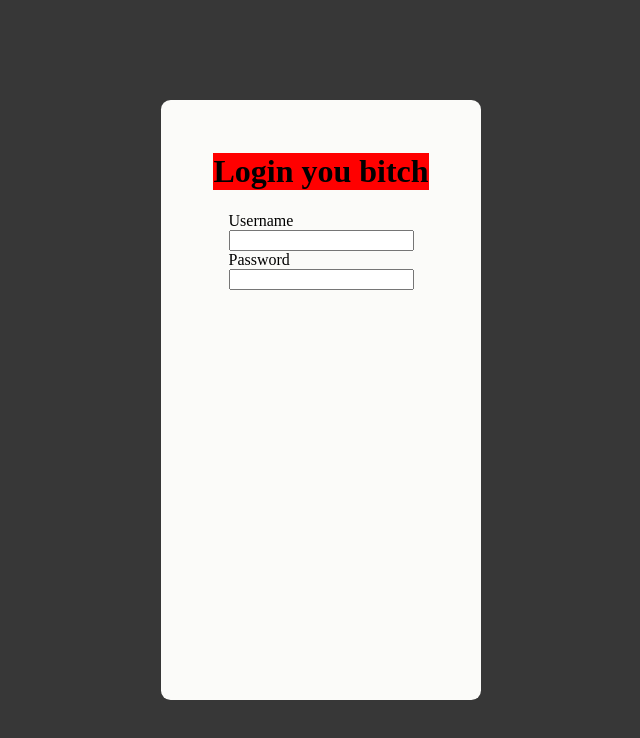
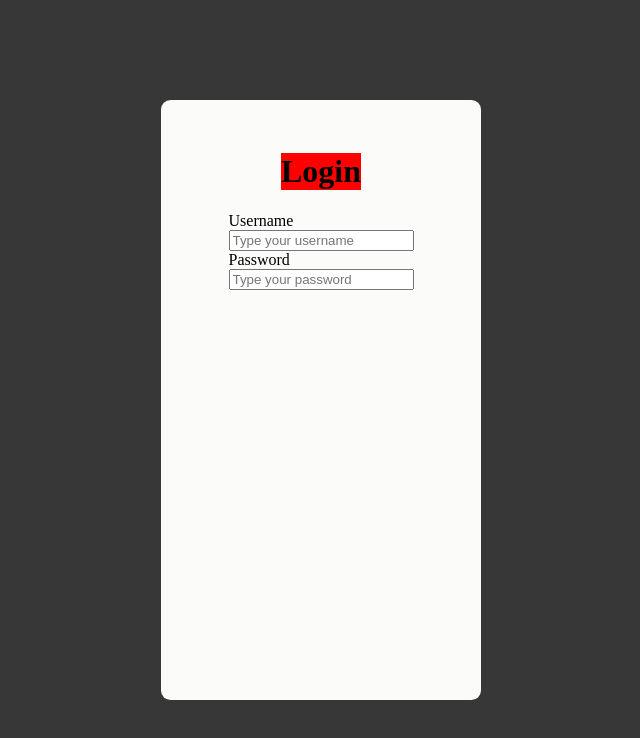
Before and after one commit to carltonLND/login-page-practice, a React (Vite) app: page / in a window 1280 px wide. Shown: the top 738 px of the page, without its empty margins (319-959 px from the left). Built offline with nearby package versions, Linux system fonts and the light colour scheme.

Commit message:
Added placeholder to input component

```diff
--- a/src/App.tsx
+++ b/src/App.tsx
@@ -11,7 +11,7 @@ function App() {
     password: "",
   });
 
-  function onCredUpdate(event: React.ChangeEvent<HTMLInputElement>) {
+  function onCredChange(event: React.ChangeEvent<HTMLInputElement>) {
     setCredentials((previous) => ({
       ...previous,
       [event.target.name]: event.target.value,
@@ -20,20 +20,22 @@ function App() {
 
   return (
     <div className="App">
-      <Model title="Login you bitch">
+      <Model title="Login">
         <Input
-          onChange={onCredUpdate}
+          onChange={onCredChange}
           value={credentials.username}
           label="Username"
           name="username"
           type="username"
+          placeholder="Type your username"
         />
         <Input
-          onChange={onCredUpdate}
+          onChange={onCredChange}
           value={credentials.password}
           label="Password"
           name="password"
           type="password"
+          placeholder="Type your password"
         />
       </Model>
     </div>
--- a/src/components/input/input.tsx
+++ b/src/components/input/input.tsx
@@ -1,18 +1,32 @@
 import React from "react";
 
 type Props = {
+  label: string;
+  type: string;
+  name: string;
+  value: string;
+  placeholder: string;
   onChange: (event: React.ChangeEvent<HTMLInputElement>) => void;
-  value: string;
-  label: string;
-  name: string;
-  type: string;
 };
 
-export function Input({ onChange, value, label, name, type }: Props) {
+export function Input({
+  label,
+  type,
+  name,
+  value,
+  placeholder,
+  onChange,
+}: Props) {
   return (
     <label className="input" htmlFor={label}>
       {label}
-      <input type={type} name={name} value={value} onChange={onChange} />
+      <input
+        type={type}
+        name={name}
+        value={value}
+        placeholder={placeholder}
+        onChange={onChange}
+      />
     </label>
   );
 }
```
